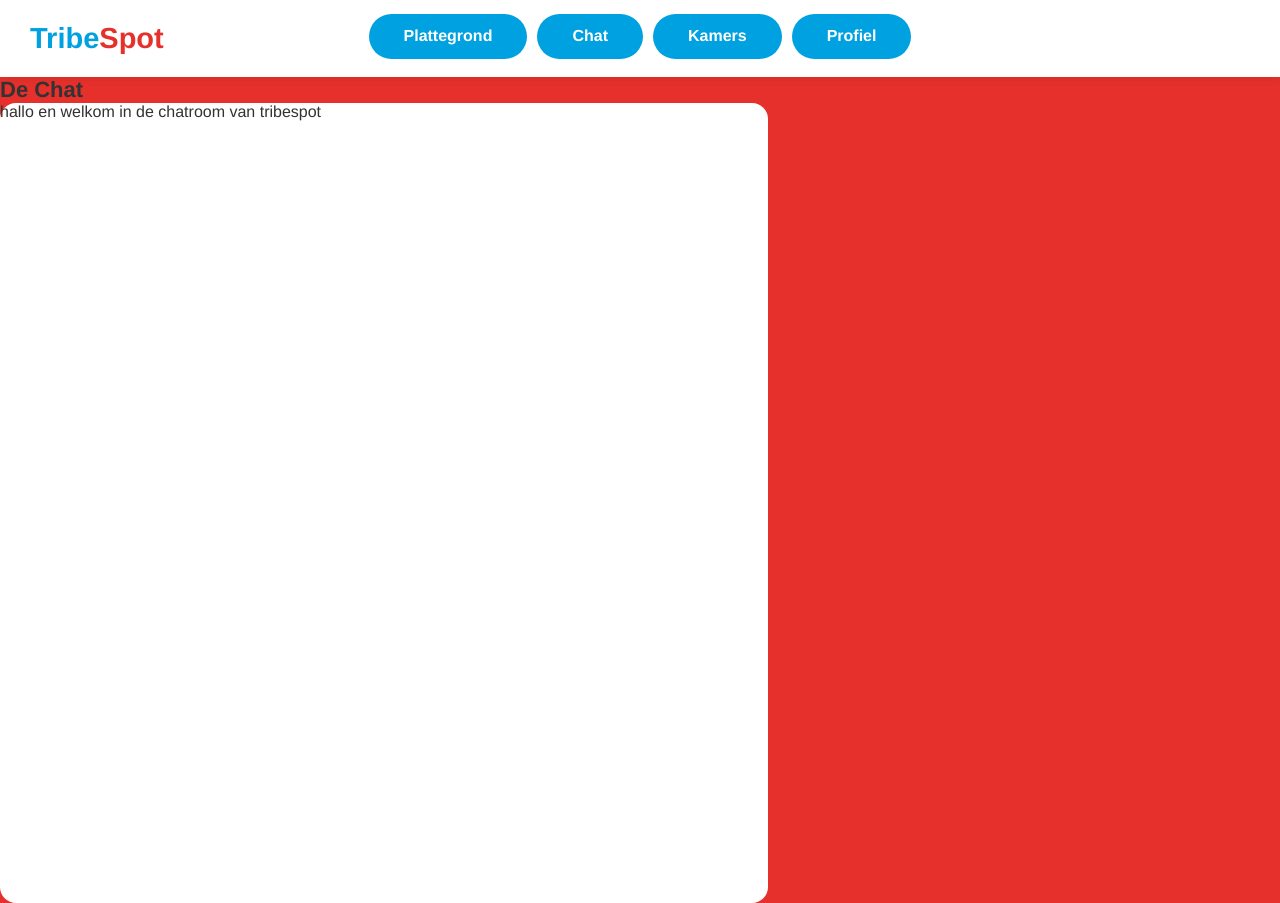
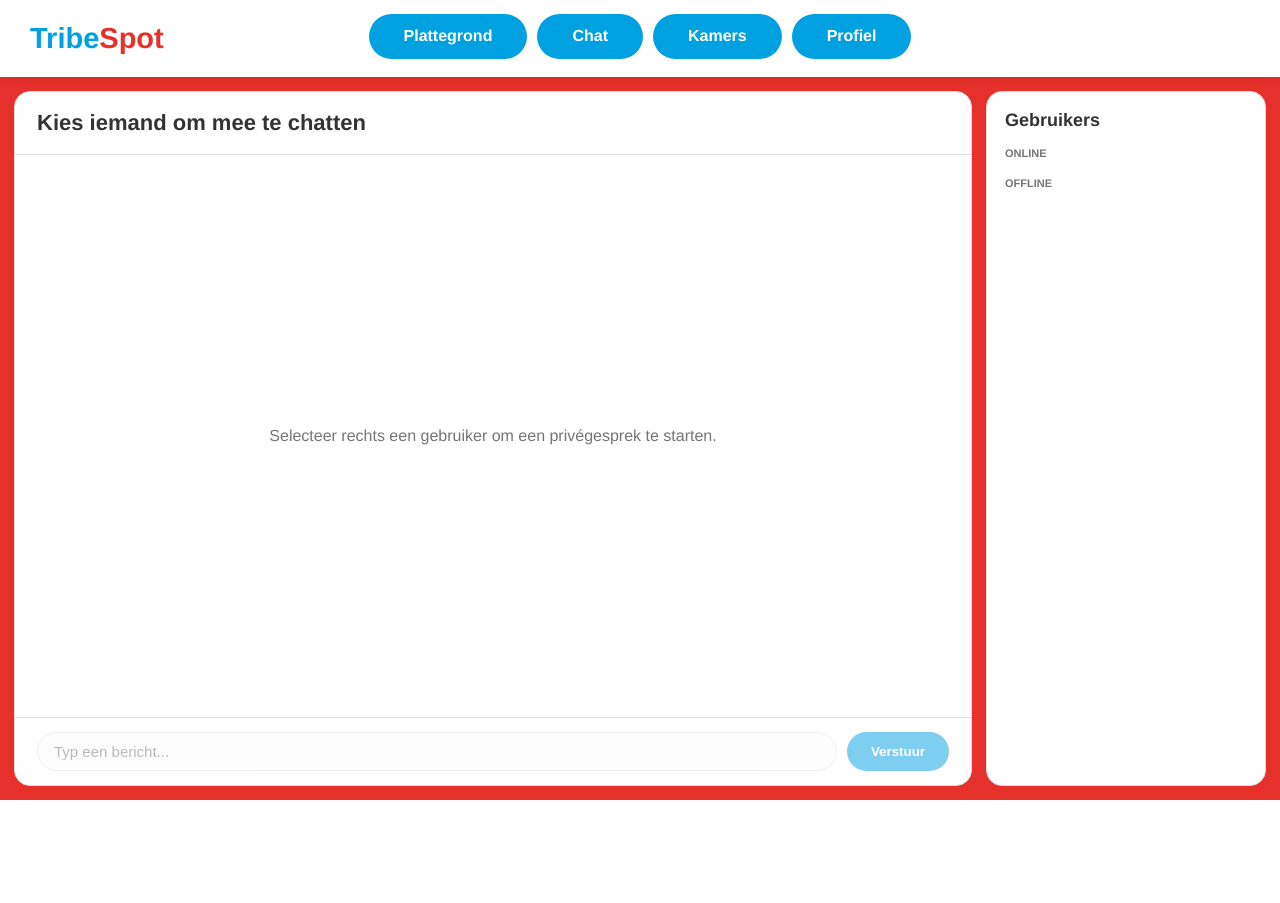
Before and after one commit to skocak123/TribeSpot, a PHP site: page /chat.html in a window 1280 px wide. After the commit the page ends 800 px from the top, so only its background shows below. Run offline with PHP 8.4, Linux system fonts and the light colour scheme.

Commit message:
modified:   public/chat.html 	modified:   public/css/chat.css 	new file:   public/js/chat.js made with claude

```diff
--- a/public/chat.html
+++ b/public/chat.html
@@ -1,15 +1,15 @@
 <!DOCTYPE html>
-<html lang="en">
+<html lang="nl">
 <head>
     <meta charset="UTF-8">
     <meta name="viewport" content="width=device-width, initial-scale=1.0">
-    <title>Document</title>
+    <title>Chat - TribeSpot</title>
     <link rel="stylesheet" href="css/style.css">
     <link rel="stylesheet" href="css/navbar.css">
     <link rel="stylesheet" href="css/tribetown.css">
     <link rel="stylesheet" href="css/chat.css">
 </head>
-
+<body>
     <nav>
         <header class="balk">Tribe<span>Spot</span></header>
         <ul>
@@ -19,13 +19,32 @@
         <li><a href="profiel.html">Profiel</a></li>
         </ul>
     </nav>
-<div id="chat"></div>
-<body>
-    <main>
-        <h1>De Chat</h1>
+
+    <main class="chat-layout">
         <section class="chat">
-        <p1> hallo en welkom in de chatroom van tribespot</p1>
+            <header class="chat-header">
+                <h1 class="chat-naam">Kies iemand om mee te chatten</h1>
+            </header>
+
+            <div class="chat-berichten">
+                <p class="chat-leeg">Selecteer rechts een gebruiker om een privégesprek te starten.</p>
+            </div>
+
+            <form class="chat-invoer">
+                <input type="text" class="chat-tekst" placeholder="Typ een bericht..." autocomplete="off" disabled>
+                <button type="submit" class="chat-verstuur" disabled>Verstuur</button>
+            </form>
         </section>
+
+        <aside class="gebruikers">
+            <h2>Gebruikers</h2>
+            <p class="small-heading">ONLINE</p>
+            <ul class="gebruikers-lijst online-gebruikers"></ul>
+            <p class="small-heading">OFFLINE</p>
+            <ul class="gebruikers-lijst offline-gebruikers"></ul>
+        </aside>
     </main>
+
+    <script src="js/chat.js"></script>
 </body>
 </html>
--- a/public/css/chat.css
+++ b/public/css/chat.css
@@ -1,8 +1,153 @@
-.chat{
+.chat-layout {
+    display: grid;
+    grid-template-columns: 1fr 280px;
+    gap: 14px;
+    padding: 14px;
+    height: calc(100vh - 77px);
+    box-sizing: border-box;
+}
+
+.chat,
+.gebruikers {
+    border: 1px solid var(--rand);
+    border-radius: var(--border-radius-xl);
+    background: white;
+    min-height: 0;
+}
+
+.chat {
+    display: flex;
+    flex-direction: column;
+    overflow: hidden;
+}
+
+.chat-header {
+    padding: 18px 22px;
+    border-bottom: 1px solid var(--rand);
+}
+
+.chat-berichten {
+    flex: 1;
+    display: flex;
+    flex-direction: column;
+    gap: 8px;
+    padding: 18px 22px;
+    overflow-y: auto;
+}
+
+.chat-leeg {
+    margin: auto;
+    color: var(--grijs);
+}
+
+.bericht {
+    max-width: 65%;
+    padding: 10px 14px;
+    border-radius: var(--border-radius-xl);
+    background: var(--lichtblauw);
+    word-wrap: break-word;
+}
+
+.bericht.van-mij {
+    align-self: flex-end;
+    background: var(--hu-blauw);
+    color: white;
+}
+
+.bericht .tijd {
+    display: block;
+    margin-top: 4px;
+    font-size: 11px;
+    opacity: 0.7;
+}
+
+.chat-invoer {
+    display: flex;
+    gap: 10px;
+    padding: 14px 22px;
+    border-top: 1px solid var(--rand);
+}
+
+.chat-tekst {
+    flex: 1;
+    padding: 10px 16px;
+    border: 1px solid var(--rand);
+    border-radius: var(--border-radius-round);
+    font-size: 15px;
+}
+
+.chat-verstuur {
+    padding: 10px 24px;
     border: none;
-    height: 100vh;
-    width:60%;
-    border-radius: var(--border-radius-xl);
-    Background:white ;
+    border-radius: var(--border-radius-round);
+    background: var(--hu-blauw);
+    color: white;
+    font-weight: bold;
+    cursor: pointer;
+}
 
+.chat-verstuur:hover:not(:disabled) {
+    background: var(--hu-rood);
 }
+
+.chat-tekst:disabled,
+.chat-verstuur:disabled {
+    opacity: 0.5;
+    cursor: not-allowed;
+}
+
+.gebruikers {
+    padding: 18px;
+    overflow-y: auto;
+}
+
+.gebruikers h2 {
+    margin-bottom: 16px;
+    font-size: 18px;
+}
+
+.gebruikers-lijst {
+    list-style: none;
+    margin-bottom: 18px;
+}
+
+.gebruikers-lijst li {
+    display: flex;
+    align-items: center;
+    gap: 10px;
+    padding: 10px 12px;
+    border-radius: var(--border-radius-l);
+    cursor: pointer;
+}
+
+.gebruikers-lijst li::before {
+    content: "";
+    width: 10px;
+    height: 10px;
+    border-radius: 50%;
+    background: var(--grijs);
+}
+
+.online-gebruikers li::before {
+    background: var(--hu-groen);
+}
+
+.gebruikers-lijst li:hover {
+    background: var(--lichtblauw);
+}
+
+.gebruikers-lijst li.actief {
+    background: var(--hu-blauw);
+    color: white;
+}
+
+@media (max-width: 700px) {
+    .chat-layout {
+        grid-template-columns: 1fr;
+        grid-template-rows: 1fr auto;
+    }
+
+    .gebruikers {
+        max-height: 200px;
+    }
+}
--- /dev/null
+++ b/public/js/chat.js
@@ -0,0 +1,106 @@
+const chatNaam = document.querySelector(".chat-naam");
+const berichtenVak = document.querySelector(".chat-berichten");
+const invoerForm = document.querySelector(".chat-invoer");
+const tekstInput = document.querySelector(".chat-tekst");
+const verstuurKnop = document.querySelector(".chat-verstuur");
+const onlineLijst = document.querySelector(".online-gebruikers");
+const offlineLijst = document.querySelector(".offline-gebruikers");
+
+// Berichten per gebruiker. Worden nog niet opgeslagen in de database.
+const gesprekken = {};
+let gekozenGebruiker = null;
+
+function vulLijst(lijst, gebruikers) {
+  lijst.innerHTML = "";
+  for (const gebruiker of gebruikers) {
+    const li = document.createElement("li");
+    li.textContent = gebruiker.naam;
+    if (gebruiker.naam === gekozenGebruiker) {
+      li.classList.add("actief");
+    }
+    li.addEventListener("click", function () {
+      kiesGebruiker(gebruiker.naam);
+    });
+    lijst.appendChild(li);
+  }
+}
+
+function laadGebruikers() {
+  fetch("/api/online")
+    .then(function (res) {
+      return res.json();
+    })
+    .then(function (data) {
+      vulLijst(onlineLijst, data.online);
+      vulLijst(offlineLijst, data.offline);
+    })
+    .catch(function (err) {
+      console.log(err);
+    });
+}
+
+function kiesGebruiker(naam) {
+  gekozenGebruiker = naam;
+  chatNaam.textContent = naam;
+  tekstInput.disabled = false;
+  verstuurKnop.disabled = false;
+  tekstInput.focus();
+
+  document.querySelectorAll(".gebruikers-lijst li").forEach(function (li) {
+    li.classList.toggle("actief", li.textContent === naam);
+  });
+
+  toonBerichten();
+}
+
+function toonBerichten() {
+  berichtenVak.innerHTML = "";
+  const berichten = gesprekken[gekozenGebruiker] || [];
+
+  if (berichten.length === 0) {
+    const leeg = document.createElement("p");
+    leeg.className = "chat-leeg";
+    leeg.textContent = "Nog geen berichten met " + gekozenGebruiker + ". Zeg hallo!";
+    berichtenVak.appendChild(leeg);
+    return;
+  }
+
+  for (const bericht of berichten) {
+    const div = document.createElement("div");
+    div.className = "bericht";
+    if (bericht.vanMij) {
+      div.classList.add("van-mij");
+    }
+    div.textContent = bericht.tekst;
+
+    const tijd = document.createElement("span");
+    tijd.className = "tijd";
+    tijd.textContent = bericht.tijd;
+    div.appendChild(tijd);
+
+    berichtenVak.appendChild(div);
+  }
+  berichtenVak.scrollTop = berichtenVak.scrollHeight;
+}
+
+invoerForm.addEventListener("submit", function (event) {
+  event.preventDefault();
+  const tekst = tekstInput.value.trim();
+  if (!tekst || !gekozenGebruiker) {
+    return;
+  }
+
+  if (!gesprekken[gekozenGebruiker]) {
+    gesprekken[gekozenGebruiker] = [];
+  }
+  gesprekken[gekozenGebruiker].push({
+    tekst: tekst,
+    vanMij: true,
+    tijd: new Date().toLocaleTimeString("nl-NL", { hour: "2-digit", minute: "2-digit" }),
+  });
+
+  tekstInput.value = "";
+  toonBerichten();
+});
+
+laadGebruikers();
```
